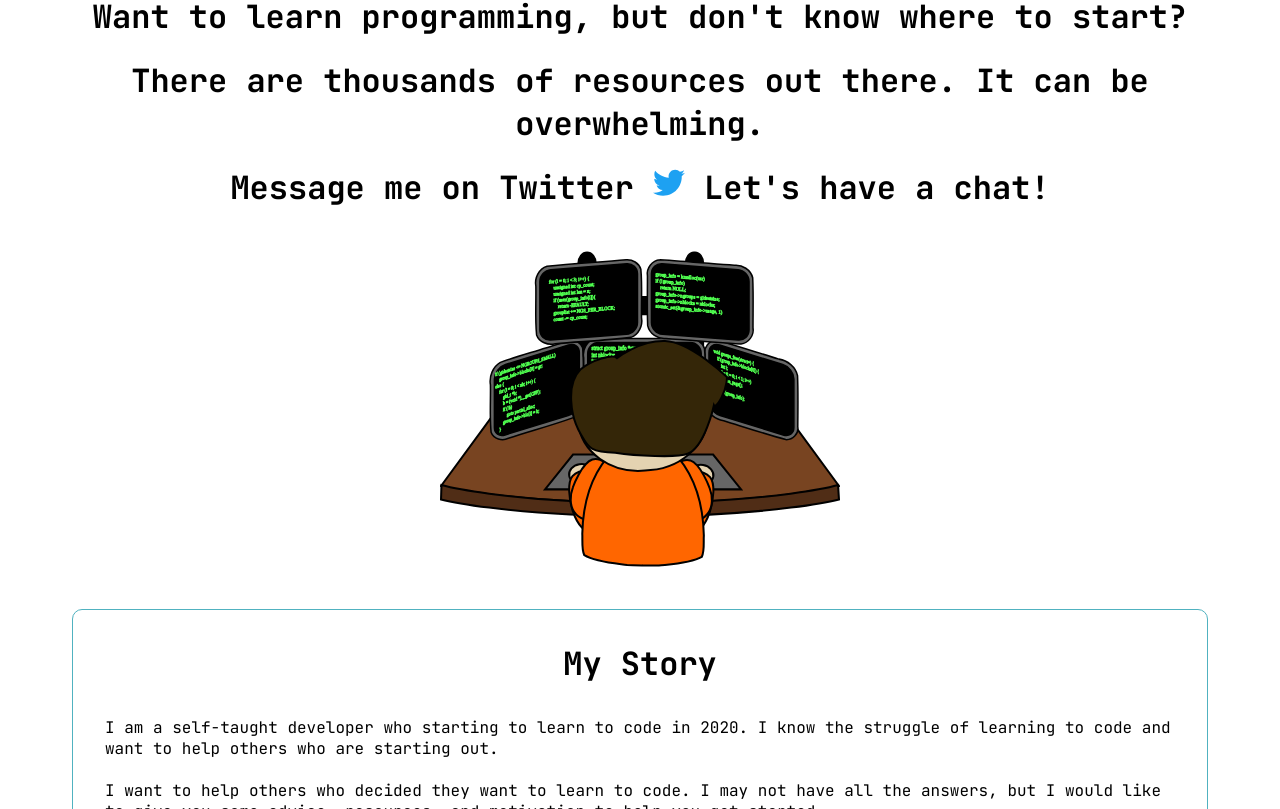
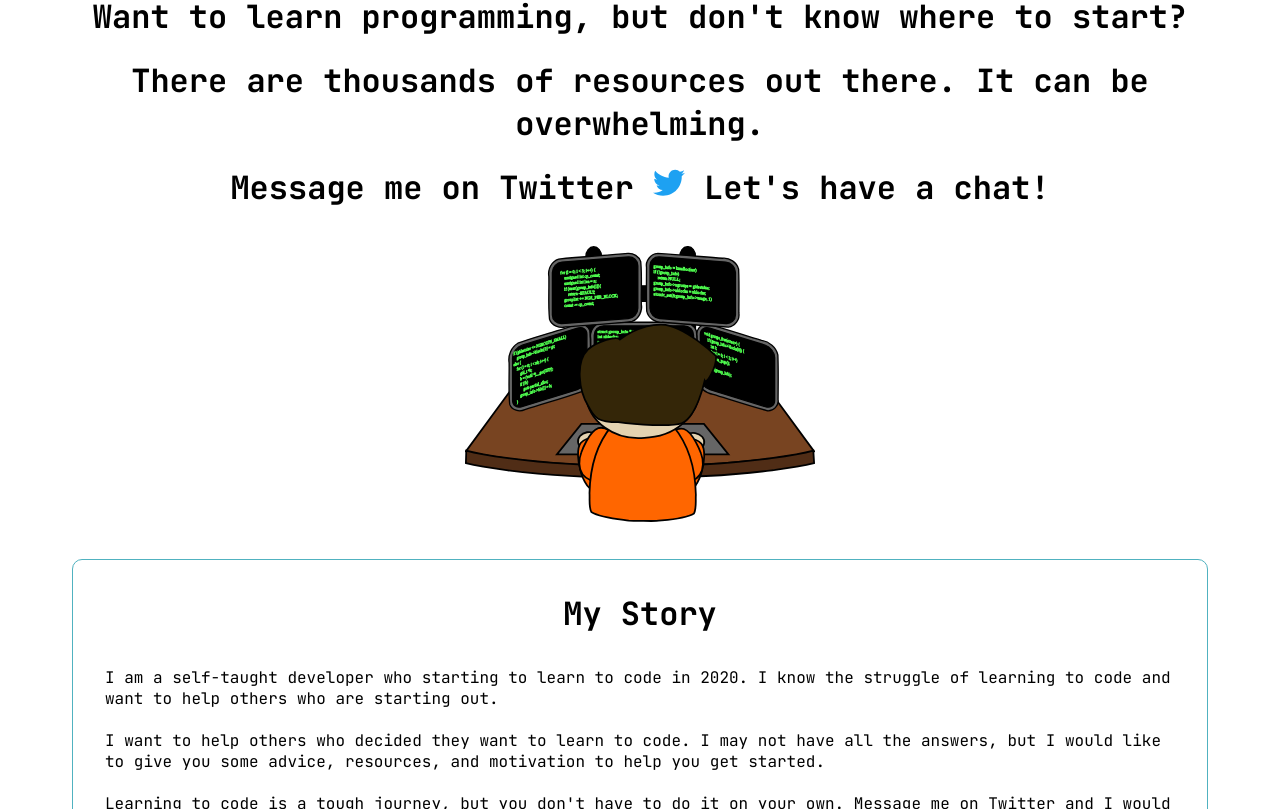
Before and after one commit to chadmuro/lctc, a Next.js app: page /mentor in a window 1280 px wide. Shown: the part 603-1412 px from the top of the page. Built offline with nearby package versions, Linux system fonts and the light colour scheme.

Commit message:
fix image size in mentor page

```diff
--- a/pages/mentor/index.js
+++ b/pages/mentor/index.js
@@ -33,8 +33,8 @@ const Mentor = () => {
 					<img
 						src="/img/computers.svg"
 						alt="computers"
-						height="400"
-						width="400"
+						height="350"
+						width="350"
 					/>
 				</div>
 
```
